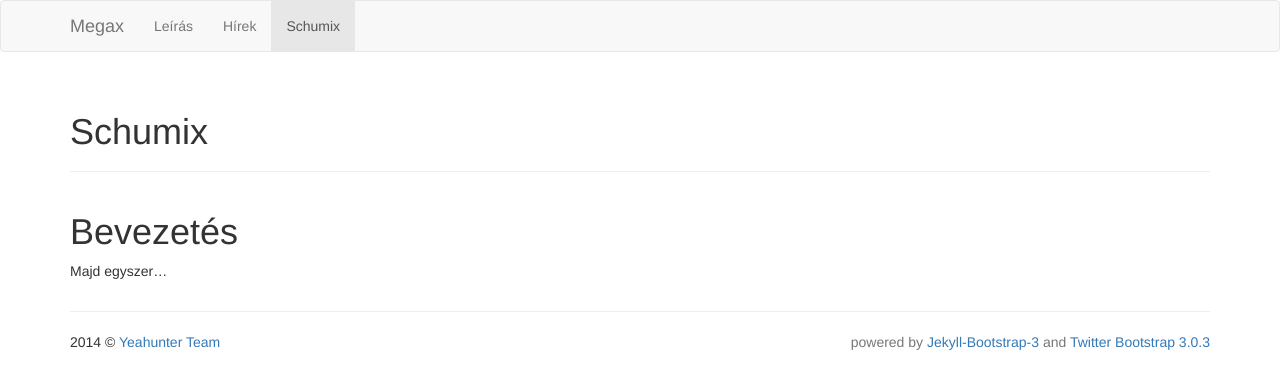
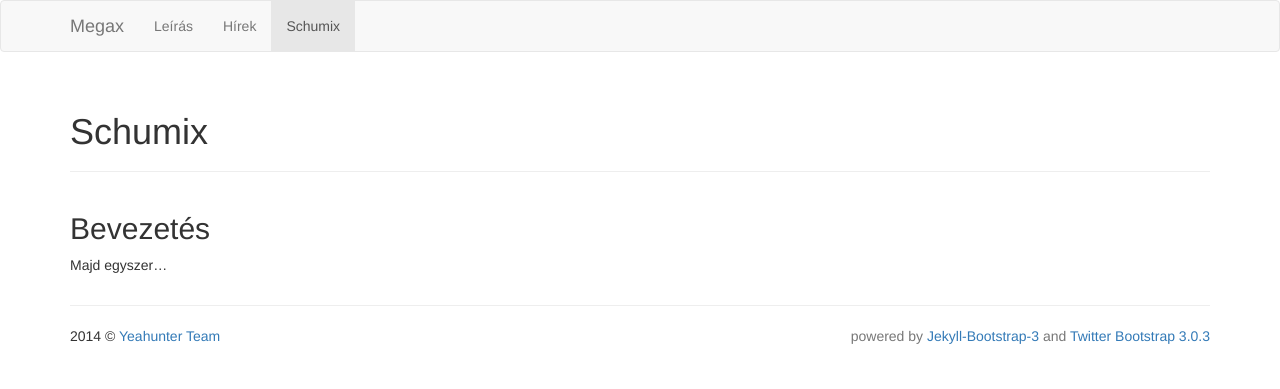
Before and after one commit to megax/megax.github.com, a Jekyll site: the page built from pages/schumix.md, in a window 1280 px wide. Shown: the top 389 px of the page. Built offline with Jekyll 4.4.1, drawn with Linux system fonts in a browser that asks for light colours; nearby versions of some CDN libraries; library files that are not in the unit come from our copies.

Commit message:
* Címke átalakítása.

```diff
--- a/pages/schumix.md
+++ b/pages/schumix.md
@@ -6,6 +6,6 @@ group: navigation
 ---
 {% include JB/setup %}
 
-#Bevezetés
+##Bevezetés
 
 Majd egyszer...
```
